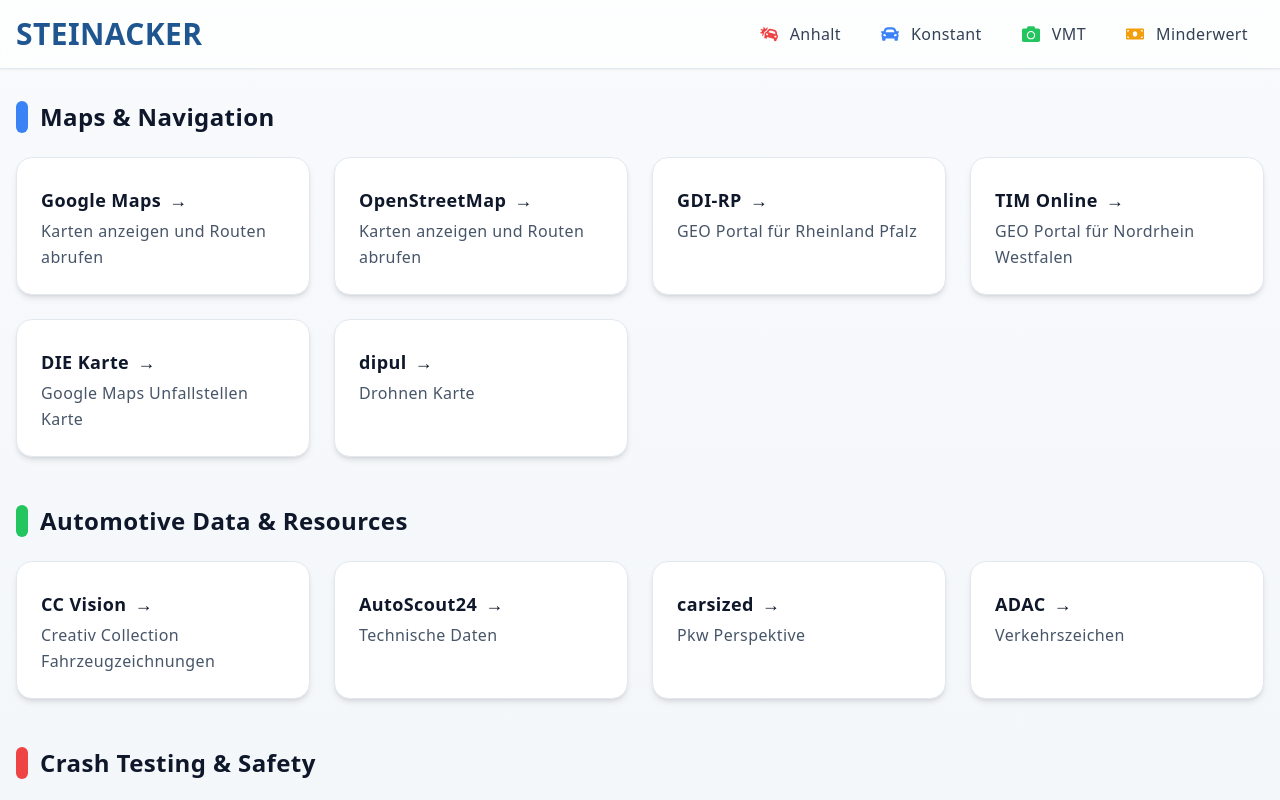
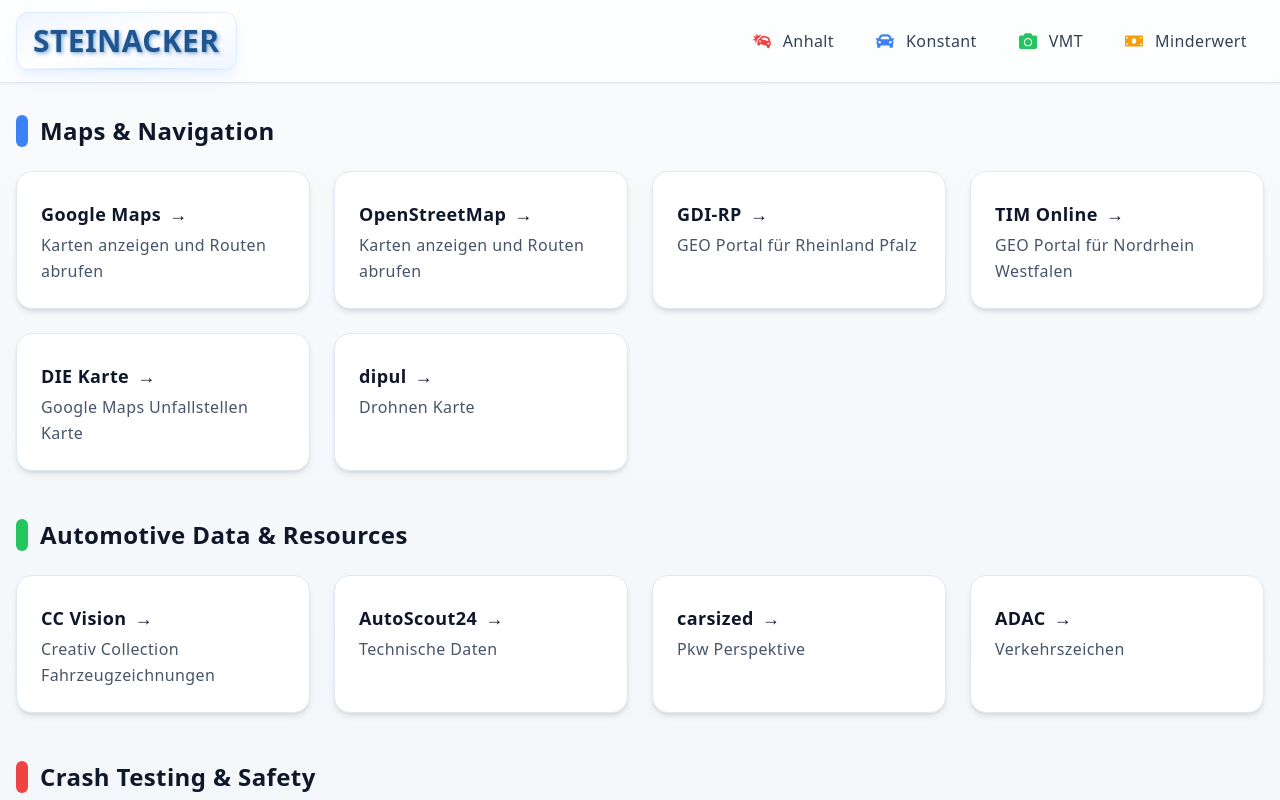
Before and after one commit to hoidOS/ifu, a Next.js app: page / in a window 1280 px wide. Shown: the top 800 px of the page. Built offline with nearby package versions, Linux system fonts and the light colour scheme.

Commit message:
feat: navbar

```diff
--- a/pages/Navbar.tsx
+++ b/pages/Navbar.tsx
@@ -70,22 +70,42 @@
                 <div className="mx-auto max-w-7xl px-4 py-3 flex items-center justify-between">
                     <div className="self-center">
                         <Link href="/">
-                            <h1 className="bold cursor-pointer text-2xl md:text-3xl text-primary-700">STEINACKER</h1>
+                            <div className="group cursor-pointer">
+                                <div className="relative overflow-hidden rounded-xl bg-gradient-to-br from-blue-50 via-white to-blue-50 px-4 py-2.5 shadow-lg shadow-blue-200/30 transition-all duration-300 hover:shadow-xl hover:shadow-blue-300/40 hover:scale-[1.02] border border-blue-100">
+                                    {/* Subtle shine effect */}
+                                    <div className="absolute inset-0 bg-gradient-to-br from-blue-100/30 via-transparent to-transparent opacity-0 group-hover:opacity-100 transition-opacity duration-500"></div>
+
+                                    <div className="relative">
+                                        <h1 className="bold cursor-pointer text-2xl md:text-3xl text-primary-700 relative" style={{
+                                            textShadow: '2px 2px 4px rgba(0, 89, 169, 0.3), 1px 1px 2px rgba(0, 89, 169, 0.2)',
+                                            filter: 'drop-shadow(0 1px 2px rgba(0, 89, 169, 0.1))'
+                                        }}>
+                                            STEINACKER
+                                        </h1>
+                                    </div>
+
+                                    {/* Bottom accent line */}
+                                    <div className="absolute bottom-0 left-0 right-0 h-px bg-gradient-to-r from-transparent via-blue-400/40 to-transparent"></div>
+                                </div>
+                            </div>
                         </Link>
                     </div>
                     <div className="hidden lg:flex items-center gap-2">
                         <ul className="flex items-center gap-2 m-auto text-slate-700">
                             <li>
                                 <Link href="/Stop">
-                                    <div className={`flex items-center gap-3 px-4 py-2.5 rounded-xl text-base font-medium transition-all duration-300 group cursor-pointer ${
+                                    <div className={`flex items-center gap-3 px-4 py-2.5 rounded-xl text-base font-medium transition-all duration-300 group cursor-pointer border ${
                                         router.pathname === '/Stop'
-                                            ? 'bg-gradient-to-r from-red-50 to-red-100 text-red-700 shadow-lg shadow-red-100/50'
-                                            : 'hover:bg-gradient-to-r hover:from-red-50 hover:to-red-100 hover:text-red-700 hover:shadow-lg hover:shadow-red-100/50'
+                                            ? 'bg-gradient-to-r from-red-50 to-red-100 text-red-700 shadow-lg shadow-red-200/40 border-red-200'
+                                            : 'hover:bg-gradient-to-r hover:from-red-50 hover:to-red-100 hover:text-red-700 hover:shadow-lg hover:shadow-red-200/40 border-transparent hover:border-red-200'
                                     }`}>
                                         <FaCarCrash className={`transition-transform duration-300 ${
                                             router.pathname === '/Stop' ? 'text-red-600 scale-110' : 'text-red-500 group-hover:scale-110'
                                         }`} size={18} />
-                                        <span className="relative">
+                                        <span className="relative" style={{
+                                            textShadow: router.pathname === '/Stop' ? '1px 1px 2px rgba(185, 28, 28, 0.2)' : '',
+                                            filter: router.pathname === '/Stop' ? 'drop-shadow(0 1px 1px rgba(185, 28, 28, 0.1))' : ''
+                                        }}>
                                             Anhalt
                                             <span className={`absolute inset-x-0 -bottom-1 h-0.5 bg-gradient-to-r from-red-400 to-red-600 transform transition-transform duration-300 origin-left ${
                                                 router.pathname === '/Stop' ? 'scale-x-100' : 'scale-x-0 group-hover:scale-x-100'
@@ -96,15 +116,18 @@
                             </li>
                             <li>
                                 <Link href="/Const">
-                                    <div className={`flex items-center gap-3 px-4 py-2.5 rounded-xl text-base font-medium transition-all duration-300 group cursor-pointer ${
+                                    <div className={`flex items-center gap-3 px-4 py-2.5 rounded-xl text-base font-medium transition-all duration-300 group cursor-pointer border ${
                                         router.pathname === '/Const'
-                                            ? 'bg-gradient-to-r from-blue-50 to-blue-100 text-blue-700 shadow-lg shadow-blue-100/50'
-                                            : 'hover:bg-gradient-to-r hover:from-blue-50 hover:to-blue-100 hover:text-blue-700 hover:shadow-lg hover:shadow-blue-100/50'
+                                            ? 'bg-gradient-to-r from-blue-50 to-blue-100 text-blue-700 shadow-lg shadow-blue-200/40 border-blue-200'
+                                            : 'hover:bg-gradient-to-r hover:from-blue-50 hover:to-blue-100 hover:text-blue-700 hover:shadow-lg hover:shadow-blue-200/40 border-transparent hover:border-blue-200'
                                     }`}>
                                         <FaCar className={`transition-transform duration-300 ${
                                             router.pathname === '/Const' ? 'text-blue-600 scale-110' : 'text-blue-500 group-hover:scale-110'
                                         }`} size={18} />
-                                        <span className="relative">
+                                        <span className="relative" style={{
+                                            textShadow: router.pathname === '/Const' ? '1px 1px 2px rgba(29, 78, 216, 0.2)' : '',
+                                            filter: router.pathname === '/Const' ? 'drop-shadow(0 1px 1px rgba(29, 78, 216, 0.1))' : ''
+                                        }}>
                                             Konstant
                                             <span className={`absolute inset-x-0 -bottom-1 h-0.5 bg-gradient-to-r from-blue-400 to-blue-600 transform transition-transform duration-300 origin-left ${
                                                 router.pathname === '/Const' ? 'scale-x-100' : 'scale-x-0 group-hover:scale-x-100'
@@ -115,15 +138,18 @@
                             </li>
                             <li>
                                 <Link href="/VMT">
-                                    <div className={`flex items-center gap-3 px-4 py-2.5 rounded-xl text-base font-medium transition-all duration-300 group cursor-pointer ${
+                                    <div className={`flex items-center gap-3 px-4 py-2.5 rounded-xl text-base font-medium transition-all duration-300 group cursor-pointer border ${
                                         router.pathname === '/VMT'
-                                            ? 'bg-gradient-to-r from-green-50 to-green-100 text-green-700 shadow-lg shadow-green-100/50'
-                                            : 'hover:bg-gradient-to-r hover:from-green-50 hover:to-green-100 hover:text-green-700 hover:shadow-lg hover:shadow-green-100/50'
+                                            ? 'bg-gradient-to-r from-green-50 to-green-100 text-green-700 shadow-lg shadow-green-200/40 border-green-200'
+                                            : 'hover:bg-gradient-to-r hover:from-green-50 hover:to-green-100 hover:text-green-700 hover:shadow-lg hover:shadow-green-200/40 border-transparent hover:border-green-200'
                                     }`}>
                                         <FaCamera className={`transition-transform duration-300 ${
                                             router.pathname === '/VMT' ? 'text-green-600 scale-110' : 'text-green-500 group-hover:scale-110'
                                         }`} size={18} />
-                                        <span className="relative">
+                                        <span className="relative" style={{
+                                            textShadow: router.pathname === '/VMT' ? '1px 1px 2px rgba(21, 128, 61, 0.2)' : '',
+                                            filter: router.pathname === '/VMT' ? 'drop-shadow(0 1px 1px rgba(21, 128, 61, 0.1))' : ''
+                                        }}>
                                             VMT
                                             <span className={`absolute inset-x-0 -bottom-1 h-0.5 bg-gradient-to-r from-green-400 to-green-600 transform transition-transform duration-300 origin-left ${
                                                 router.pathname === '/VMT' ? 'scale-x-100' : 'scale-x-0 group-hover:scale-x-100'
@@ -134,15 +160,18 @@
                             </li>
                             <li>
                                 <Link href="/Minderwert">
-                                    <div className={`flex items-center gap-3 px-4 py-2.5 rounded-xl text-base font-medium transition-all duration-300 group cursor-pointer ${
+                                    <div className={`flex items-center gap-3 px-4 py-2.5 rounded-xl text-base font-medium transition-all duration-300 group cursor-pointer border ${
                                         router.pathname === '/Minderwert'
-                                            ? 'bg-gradient-to-r from-amber-50 to-amber-100 text-amber-700 shadow-lg shadow-amber-100/50'
-                                            : 'hover:bg-gradient-to-r hover:from-amber-50 hover:to-amber-100 hover:text-amber-700 hover:shadow-lg hover:shadow-amber-100/50'
+                                            ? 'bg-gradient-to-r from-amber-50 to-amber-100 text-amber-700 shadow-lg shadow-amber-200/40 border-amber-200'
+                                            : 'hover:bg-gradient-to-r hover:from-amber-50 hover:to-amber-100 hover:text-amber-700 hover:shadow-lg hover:shadow-amber-200/40 border-transparent hover:border-amber-200'
                                     }`}>
                                         <FaMoneyBill className={`transition-transform duration-300 ${
                                             router.pathname === '/Minderwert' ? 'text-amber-600 scale-110' : 'text-amber-500 group-hover:scale-110'
                                         }`} size={18} />
-                                        <span className="relative">
+                                        <span className="relative" style={{
+                                            textShadow: router.pathname === '/Minderwert' ? '1px 1px 2px rgba(180, 83, 9, 0.2)' : '',
+                                            filter: router.pathname === '/Minderwert' ? 'drop-shadow(0 1px 1px rgba(180, 83, 9, 0.1))' : ''
+                                        }}>
                                             Minderwert
                                             <span className={`absolute inset-x-0 -bottom-1 h-0.5 bg-gradient-to-r from-amber-400 to-amber-600 transform transition-transform duration-300 origin-left ${
                                                 router.pathname === '/Minderwert' ? 'scale-x-100' : 'scale-x-0 group-hover:scale-x-100'
```
